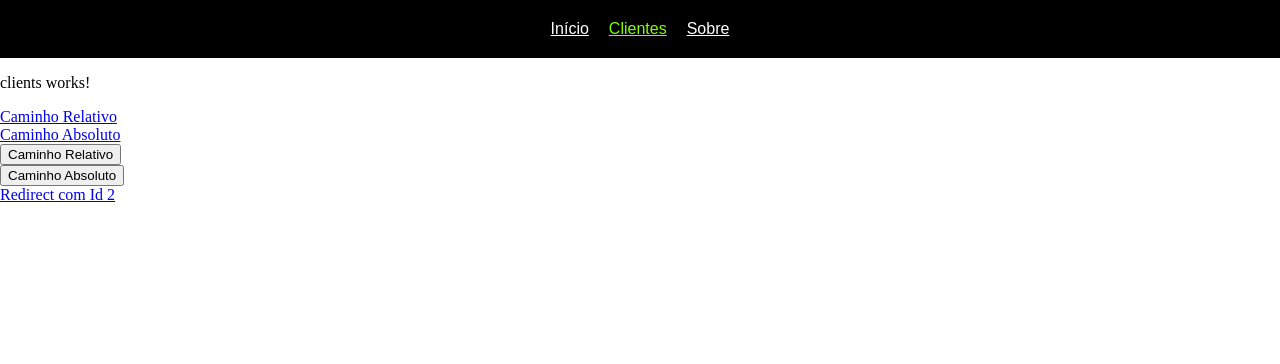
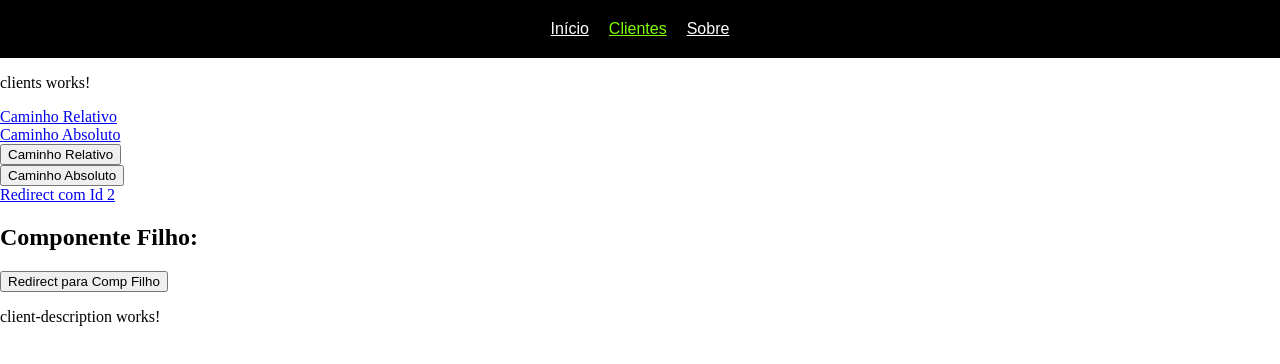
Before and after one commit to feelipefreitas/curso-angular-routes, an Angular app: page /clients/1 in a window 1280 px wide. Shown: the top 364 px of the page. Built offline with nearby package versions, Linux system fonts and the light colour scheme.

Commit message:
Adicionando rotas filhas

```diff
--- a/src/app/app-routing.module.ts
+++ b/src/app/app-routing.module.ts
@@ -5,12 +5,14 @@ import { HomeComponent } from "./pages/home/home.component";
 import { AboutComponent } from "./pages/about/about.component";
 import { ClientsComponent } from "./pages/clients/clients.component";
 import { PageNotFoundComponent } from "./pages/page-not-found/page-not-found.component";
+import { ClientDescriptionComponent } from "./pages/client-description/client-description.component";
 
 const ROUTES: Routes = [
     // { path: '', redirectTo: 'home', pathMatch: 'full' },
     { path: '', component: HomeComponent },
-    { path: 'clients', component: ClientsComponent },
-    { path: 'clients/:id', component: ClientsComponent },
+    { path: 'clients', component: ClientsComponent, children: [
+        { path: ':id', component: ClientDescriptionComponent },
+    ] },
     { path: 'about', component: AboutComponent },
     { path: '**', component: PageNotFoundComponent },
 ];
--- a/src/app/app.module.ts
+++ b/src/app/app.module.ts
@@ -8,6 +8,7 @@ import { HomeComponent } from './pages/home/home.component';
 import { AboutComponent } from './pages/about/about.component';
 import { ClientsComponent } from './pages/clients/clients.component';
 import { PageNotFoundComponent } from './pages/page-not-found/page-not-found.component';
+import { ClientDescriptionComponent } from './pages/client-description/client-description.component';
 
 @NgModule({
   declarations: [
@@ -15,7 +16,8 @@ import { PageNotFoundComponent } from './pages/page-not-found/page-not-found.com
     HomeComponent,
     ClientsComponent,
     AboutComponent,
-    PageNotFoundComponent
+    PageNotFoundComponent,
+    ClientDescriptionComponent
   ],
   imports: [
     BrowserModule,
--- /dev/null
+++ b/src/app/pages/client-description/client-description.component.html
@@ -0,0 +1 @@
+<p>client-description works!</p>
--- /dev/null
+++ b/src/app/pages/client-description/client-description.component.ts
@@ -0,0 +1,18 @@
+import { Component, OnInit } from '@angular/core';
+import { ActivatedRoute } from '@angular/router';
+
+@Component({
+  selector: 'app-client-description',
+  templateUrl: './client-description.component.html',
+  styleUrls: ['./client-description.component.scss']
+})
+export class ClientDescriptionComponent implements OnInit {
+
+  constructor(private _activatedRoute: ActivatedRoute) { }
+
+  ngOnInit(): void {
+    this._activatedRoute.params.subscribe((params) => {
+      console.log('Params ClientDescriptionComponent ', params);
+    });
+  }
+}
--- a/src/app/pages/clients/clients.component.html
+++ b/src/app/pages/clients/clients.component.html
@@ -19,3 +19,11 @@
 <div>
     <a [routerLink]="['/clients', 2]">Redirect com Id 2</a>
 </div>
+
+<h2>Componente Filho:</h2>
+
+<div>
+    <button (click)="redirectToChildComp()">Redirect para Comp Filho</button>
+</div>
+
+<router-outlet></router-outlet>
--- a/src/app/pages/clients/clients.component.ts
+++ b/src/app/pages/clients/clients.component.ts
@@ -34,6 +34,10 @@ export class ClientsComponent implements OnInit {
     this._router.navigate(['/about']);
   }
 
+  redirectToChildComp() {
+    this._router.navigate([1], { relativeTo: this._activatedRoute });
+  }
+
   private initializeParams() {
     console.log('Params snapshot ', this._activatedRoute.snapshot.params.id);
 
```
Also changed, not shown: src/app/pages/client-description/client-description.component.scss (added), 1 other file (tests, documents, lock files or other folders).
